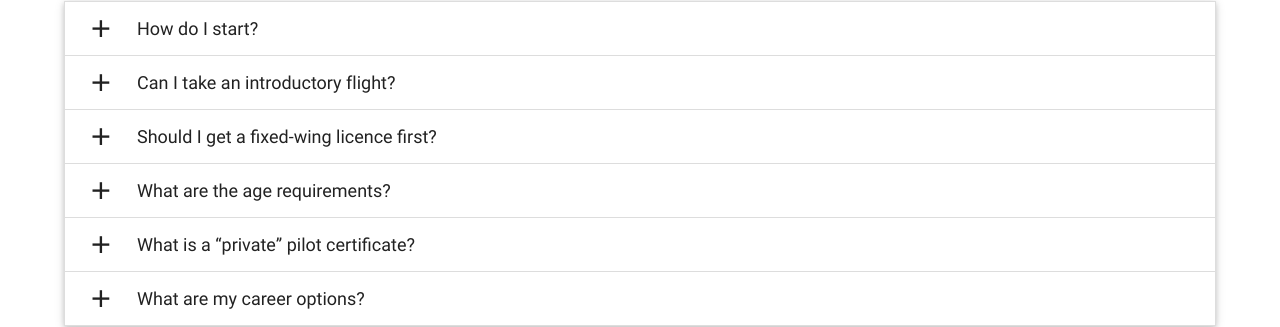
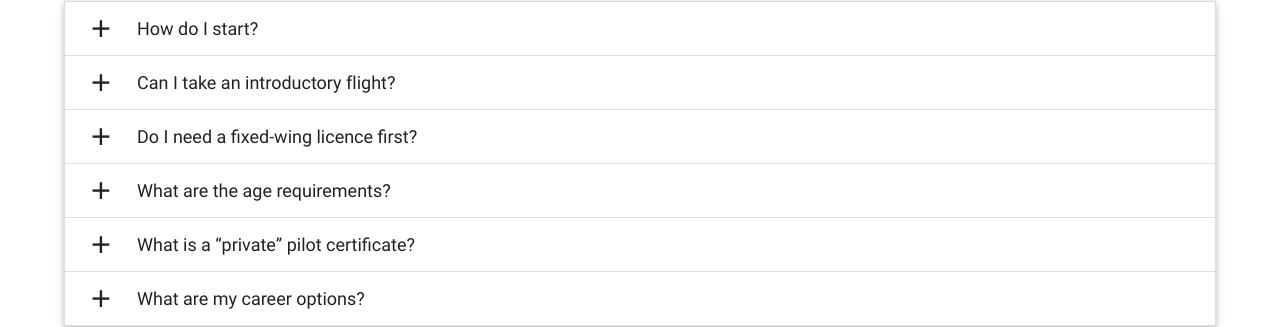
Before and after one commit to joncoop/fsh, a Jekyll site: the page built from training.html, in a window 1280 px wide. Shown: the part 540-867 px from the top of the page. Built offline with Jekyll 4.4.1, drawn with Linux system fonts in a browser that asks for light colours; nearby versions of some CDN libraries.

Commit message:
Shortened a heading.

```diff
--- a/training.html
+++ b/training.html
@@ -24,7 +24,7 @@
 </p></div>
     </li>
     <li>
-      <div class="collapsible-header"><i class="material-icons">add</i>Should I get a fixed-wing licence first?</div>
+      <div class="collapsible-header"><i class="material-icons">add</i>Do I need a fixed-wing licence first?</div>
       <div class="collapsible-body">
         <p>Helicopters (rotorcraft) and Airplanes (fixed-wing) are considered two different categories by the FAA. Therefore, you do not need any fixed-wing experience to start training.</p>
         <p>If you plan on getting both, we recommend that you start with the helicopter. The ingrained reactions of an airplane pilot can compromise your safety when flying a helicopter. Basically, people tend to revert back to their initial training in an emergency. These emergency “airplane” reactions can compromise your helicopter safety.</p>
```
